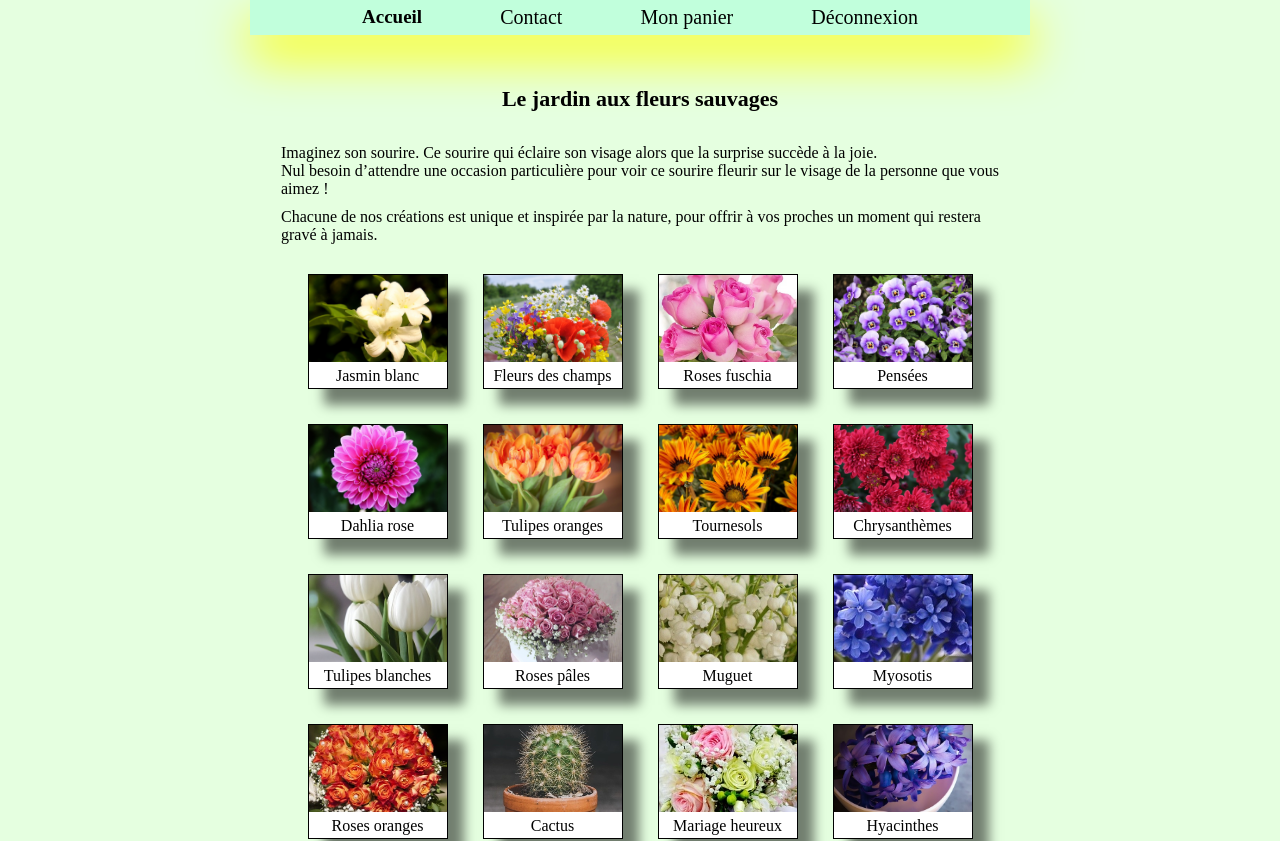
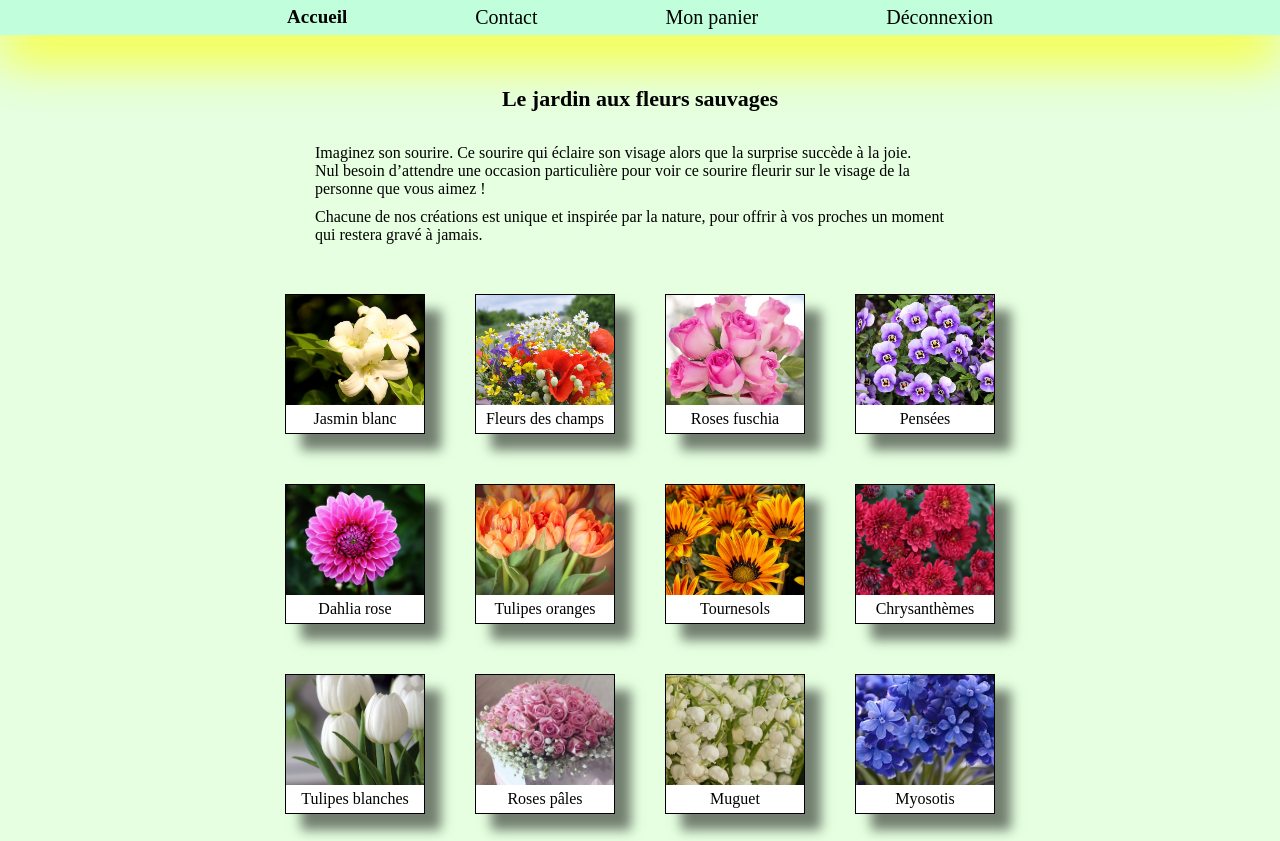
Before and after one commit to NatashaFinkel/The-flower-power-project, a React (Vite) app: page / in a window 1280 px wide. Shown: the part 220-1061 px from the top of the page. Built offline with nearby package versions, Linux system fonts and the light colour scheme.

Commit message:
Ajout css

```diff
--- a/src/style/index.css
+++ b/src/style/index.css
@@ -120,7 +120,7 @@ ul,
 }
 
 nav {
-  width: 61%;
+  width: 100%;
   height: auto;
   margin-bottom: 4%;
   box-shadow: 0px 22px 50px yellow;
@@ -164,10 +164,10 @@ a p {
 }
 
 .intro-div {
-  width: 60%;
-  padding: 0px 25px;
-  bottom: 20px;
+ bottom: 20px;
   position: relative;
+  width: 650px;
+  margin-bottom: 20px;
 
   p {
     margin: 10px 0px;
@@ -216,27 +216,36 @@ a p {
 
 /* Page d'accueil */
 
+.gallery {
+  width: 100%;
+  display: flex;
+}
+
 .card-container {
   display: grid;
   grid-template-columns: auto auto auto auto;
-  gap: 35px;
+  width: 100%;
+  justify-content: center;
+  gap: 50px;
 }
 
 .card {
   border: 1px solid black;
   justify-items: center;
-  width: 140px;
   box-shadow: 16px 16px 11px rgba(0, 0, 0, 0.5);
-  height: 115px;
   display: flex;
   flex-direction: column;
   justify-content: space-between;
   background-color: white;
+  align-items: center;
+  height: 140px;
+  width: 140px;
 
   img {
     aspect-ratio: 1 / 1;
     object-fit: cover;
-    height: 87px;
+    width: 100%;
+    height: 80%;
   }
 
   p {
@@ -544,3 +553,16 @@ input[type="submit"] {
   align-content: center;
   text-align-last: center;
 }
+
+@media only screen and (max-width: 1025px) {
+  body {
+    background-color: lightblue;
+
+  }
+}
+
+@media only screen and (max-width: 769px) {
+  body {
+    background-color: rgba(240, 128, 128, 0.574);
+  }
+}
```
